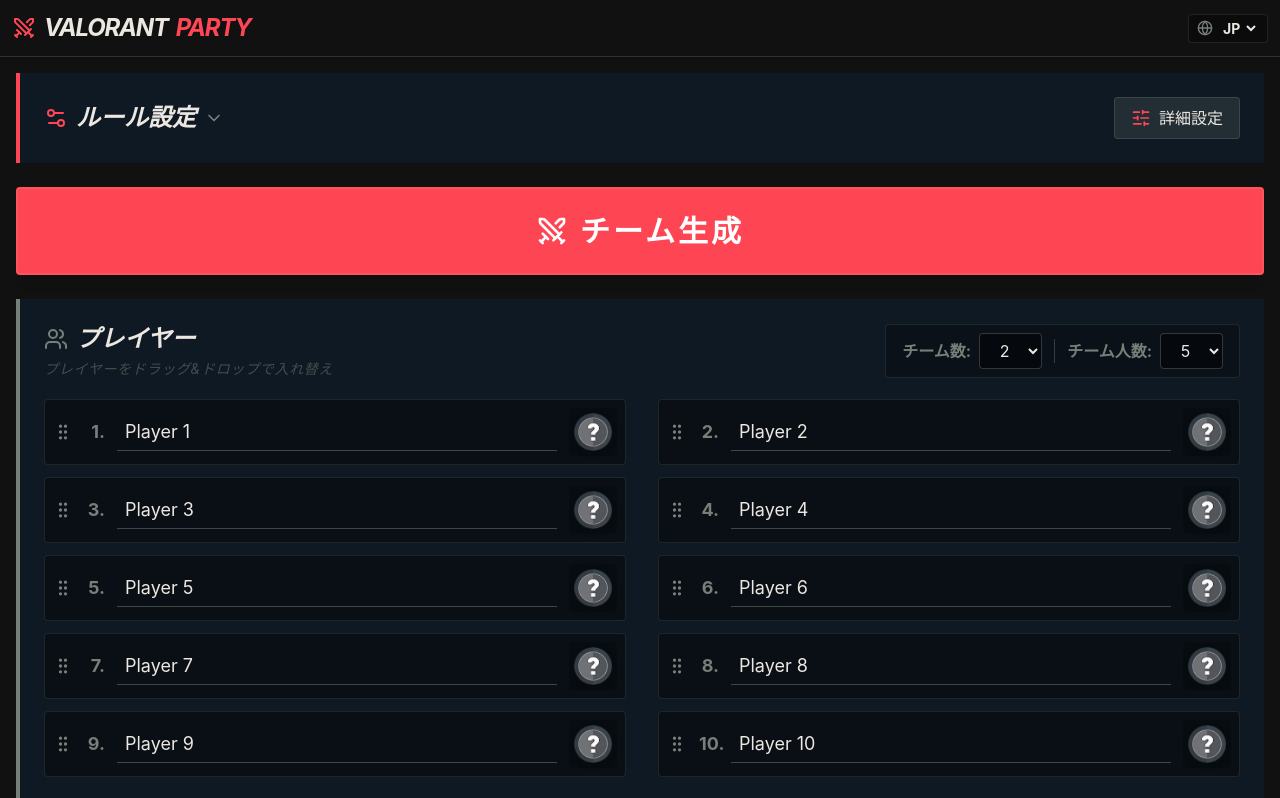
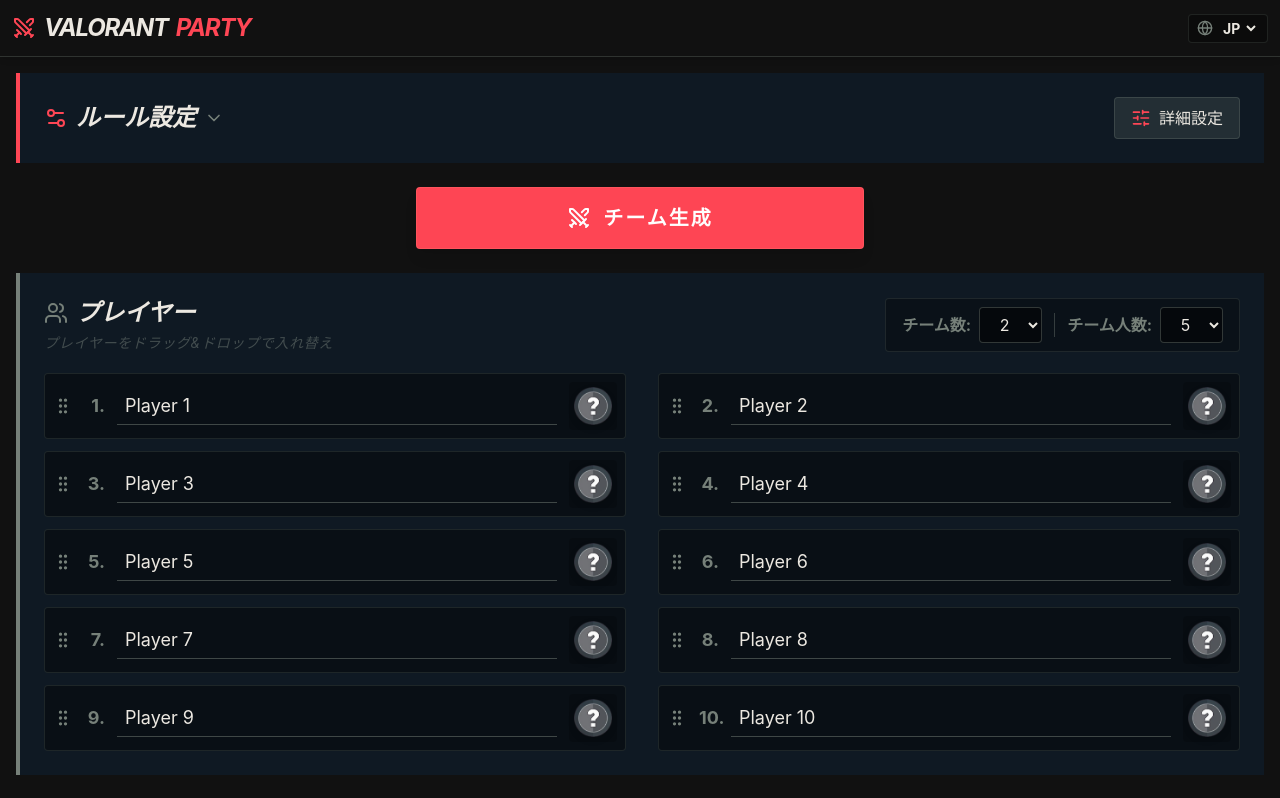
Before and after one commit to shingo29831/ValorantPartyNext, a Next.js app: page / in a window 1280 px wide. Shown: the top 798 px of the page. Built offline with nearby package versions, Linux system fonts and the light colour scheme.

Commit message:
style: reduce the size of the prominent generate button
- Change the generate button from full-width to a centered, max-width bounded element.
- Reduce padding and text size to better fit the overall UI aesthetic while remaining easily visible.

```diff
--- a/app/page.tsx
+++ b/app/page.tsx
@@ -429,14 +429,16 @@
               )}
             </section>
 
-            {/* なぜ: チーム生成ボタンがヘッダーの右上だと分かりづらいため、ルール設定の直下に大きく配置してフローを改善 */}
-            <button
-              onClick={handleGenerate}
-              className="w-full bg-val-red hover:bg-red-600 text-white py-4 md:py-6 rounded shadow-lg font-bold text-xl md:text-3xl uppercase tracking-widest transition-all hover:scale-[1.01] active:scale-[0.99] flex justify-center items-center gap-3 animate-pulse border-2 border-red-400/50"
-            >
-              <Swords className="w-6 h-6 md:w-8 md:h-8" />
-              {t.generate}
-            </button>
+            {/* なぜ: 視認性を保ちつつ、大きすぎない適切なサイズの生成ボタンを中央に配置するため */}
+            <div className="flex justify-center my-4 md:my-6">
+              <button
+                onClick={handleGenerate}
+                className="w-full sm:w-3/4 md:w-2/3 lg:w-1/2 max-w-md bg-val-red hover:bg-red-600 text-white py-3 md:py-4 rounded shadow-lg font-bold text-lg md:text-xl uppercase tracking-widest transition-all hover:scale-[1.02] active:scale-[0.98] flex justify-center items-center gap-3 animate-pulse border border-red-400/50"
+              >
+                <Swords className="w-5 h-5 md:w-6 md:h-6" />
+                {t.generate}
+              </button>
+            </div>
 
             {playerHistory.length > 0 && (
               <section className="bg-val-dark p-3 md:p-4 border-l-4 border-val-gray rounded shadow-md">
```
